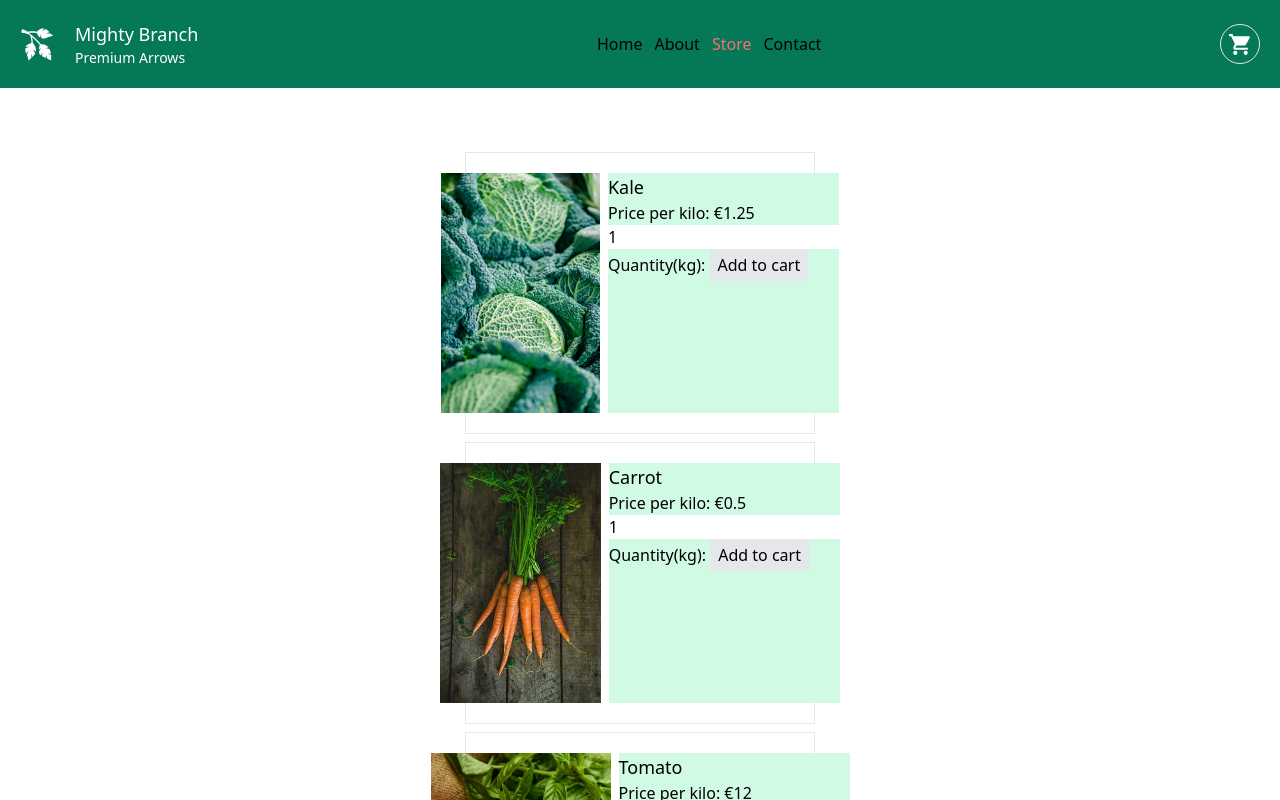
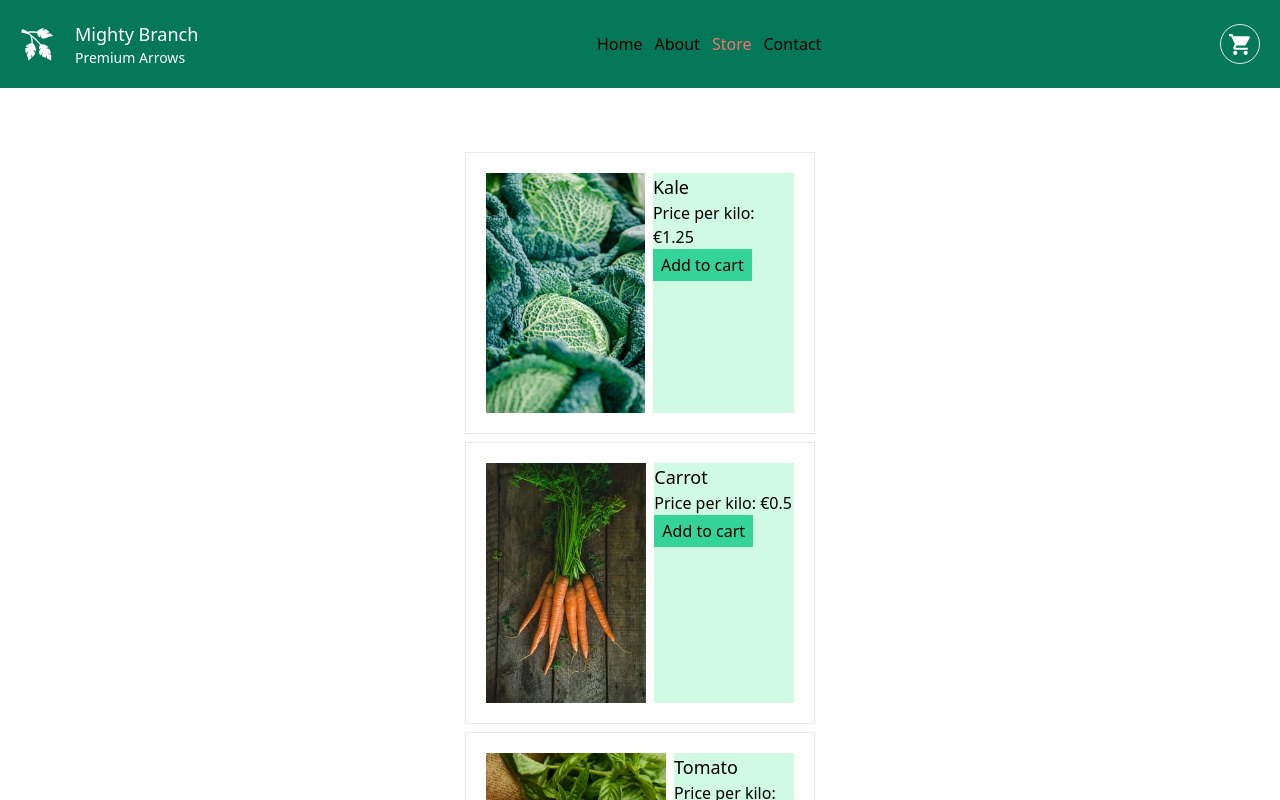
Before and after one commit to mojotron/shopping-cart, a React (Vite) app: page /store in a window 1280 px wide. Shown: the top 800 px of the page. Built offline with nearby package versions, Linux system fonts and the light colour scheme.

Commit message:
refactor quantity logic

```diff
--- a/src/components/StoreItem/StoreItem.tsx
+++ b/src/components/StoreItem/StoreItem.tsx
@@ -1,4 +1,3 @@
-import { useState } from 'react';
 import type { ProductType } from '../../types/productType';
 import { useCart } from '../../hooks/useCart';
 
@@ -9,14 +8,8 @@ type PropsType = {
 const MIN_QUANTITY = 1;
 
 const StoreItem = ({ item }: PropsType) => {
-  const { addToCart } = useCart();
-  const [quantity, setQuantity] = useState(MIN_QUANTITY);
-
-  // temp => context
-  const handleAddItem = () => {
-    addToCart({ ...item, quantity });
-    setQuantity(MIN_QUANTITY);
-  };
+  const { cart, addToCart, removeFromCart, updateItemQuantity } = useCart();
+  const itemInCart = cart.find((cartItem) => cartItem.id === item.id);
 
   return (
     <article className="w-[350px] flex justify-center gap-2 relative m-2 p-5 border">
@@ -28,23 +21,42 @@ const StoreItem = ({ item }: PropsType) => {
       <div className="bg-emerald-100 w-[240px]">
         <h3 className="capitalize text-lg">{item.name}</h3>
         <p>Price per kilo: €{item.price}</p>
-        <label>
-          <input
-            type="number"
-            min={MIN_QUANTITY}
-            value={quantity}
-            onChange={(e) => setQuantity(Number(e.target.value))}
-          />
-          Quantity(kg):{' '}
-        </label>
+        {itemInCart ? (
+          <div>
+            <div>
+              <button
+                type="button"
+                onClick={() => {
+                  if (itemInCart.quantity === 1) removeFromCart(item.id);
+                  else updateItemQuantity(item.id, 'decrement');
+                }}
+              >
+                -
+              </button>
+              <span>{itemInCart.quantity}</span>
+              <button
+                type="button"
+                onClick={() => updateItemQuantity(item.id, 'increment')}
+              >
+                +
+              </button>
+            </div>
+            <button type="button" onClick={() => removeFromCart(item.id)}>
+              Remove
+            </button>
+          </div>
+        ) : (
+          <div>
             <button
               className="px-2 py-1 bg-emerald-400 disabled:bg-gray-200"
               type="button"
-          onClick={handleAddItem}
-          disabled={item.available}
+              onClick={() => addToCart({ ...item, quantity: MIN_QUANTITY })}
+              disabled={!item.available}
             >
               Add to cart
             </button>
+          </div>
+        )}
       </div>
     </article>
   );
--- a/src/contexts/CartContext.tsx
+++ b/src/contexts/CartContext.tsx
@@ -9,28 +9,37 @@ type StateType = {
   status: StatusType;
 };
 
+type UpdateQuantityType = 'increment' | 'decrement';
+
 type ActionsType =
-  | { type: 'cart/add-item'; payload: CartItemType }
-  | { type: 'cart/remove-item'; payload: number }
+  | { type: 'cart/add-item'; newItem: CartItemType }
+  | { type: 'cart/increment-quantity'; itemId: number }
+  | { type: 'cart/decrement-quantity'; itemId: number }
+  | { type: 'cart/remove-item'; itemId: number }
   | { type: 'cart/clear-items' }
   | { type: 'cart/toggle' };
 
 const reducer = (state: StateType, action: ActionsType): StateType => {
   switch (action.type) {
     case 'cart/add-item': {
-      const itemExists = state.cart.find(
-        (item) => item.id === action.payload.id
-      );
-      // item doesnt exist and item to the cart
-      if (itemExists === undefined) {
-        return { ...state, cart: [...state.cart, action.payload] };
-      }
-      // item exists, update quantity ot that item
+      return { ...state, cart: [...state.cart, action.newItem] };
+    }
+    case 'cart/increment-quantity': {
       return {
         ...state,
         cart: state.cart.map((item) =>
-          item.id === action.payload.id
-            ? { ...item, quantity: item.quantity + action.payload.quantity }
+          item.id === action.itemId
+            ? { ...item, quantity: item.quantity + 1 }
+            : item
+        ),
+      };
+    }
+    case 'cart/decrement-quantity': {
+      return {
+        ...state,
+        cart: state.cart.map((item) =>
+          item.id === action.itemId
+            ? { ...item, quantity: item.quantity - 1 }
             : item
         ),
       };
@@ -38,7 +47,7 @@ const reducer = (state: StateType, action: ActionsType): StateType => {
     case 'cart/remove-item': {
       return {
         ...state,
-        cart: state.cart.filter((item) => item.id !== action.payload),
+        cart: state.cart.filter((item) => item.id !== action.itemId),
       };
     }
     case 'cart/clear-items': {
@@ -59,6 +68,7 @@ const useCartSource = (): {
   cart: CartItemType[];
   addToCart: (newItem: CartItemType) => void;
   removeFromCart: (itemId: number) => void;
+  updateItemQuantity: (itemId: number, option: UpdateQuantityType) => void;
   clearCart: () => void;
   toggleCart: () => void;
 } => {
@@ -69,11 +79,11 @@ const useCartSource = (): {
   });
 
   const addToCart = useCallback((newItem: CartItemType) => {
-    dispatch({ type: 'cart/add-item', payload: newItem });
+    dispatch({ type: 'cart/add-item', newItem });
   }, []);
 
   const removeFromCart = useCallback((itemId: number) => {
-    dispatch({ type: 'cart/remove-item', payload: itemId });
+    dispatch({ type: 'cart/remove-item', itemId });
   }, []);
 
   const clearCart = useCallback(() => {
@@ -84,7 +94,26 @@ const useCartSource = (): {
     dispatch({ type: 'cart/toggle' });
   }, []);
 
-  return { showCart, cart, addToCart, removeFromCart, clearCart, toggleCart };
+  const updateItemQuantity = useCallback(
+    (itemId: number, option: UpdateQuantityType) => {
+      if (option === 'increment')
+        dispatch({ type: 'cart/increment-quantity', itemId });
+      if (option === 'decrement') {
+        dispatch({ type: 'cart/decrement-quantity', itemId });
+      }
+    },
+    []
+  );
+
+  return {
+    showCart,
+    cart,
+    addToCart,
+    removeFromCart,
+    clearCart,
+    toggleCart,
+    updateItemQuantity,
+  };
 };
 
 export const CartContext = createContext<ReturnType<typeof useCartSource>>(
--- a/src/data/storeItems.json
+++ b/src/data/storeItems.json
@@ -36,7 +36,7 @@
     "name": "garlic",
     "description": "eee",
     "price": 14,
-    "available": false,
+    "available": true,
     "imageUrl": "./images/anshu-a-yu-garlic.jpg"
   },
   {
@@ -44,7 +44,7 @@
     "name": "potato",
     "description": "Potatoes are frequently served whole or mashed as a cooked vegetable and are also ground into potato flour, used in baking and as a thickener for sauces. The tubers are highly digestible and supply vitamin C, protein, thiamin, and niacin.",
     "price": 15,
-    "available": false,
+    "available": true,
     "imageUrl": "./images/eric-prouzet-potato.jpg"
   },
   {
```
Lines whose indentation alone changed are shown as unchanged.
